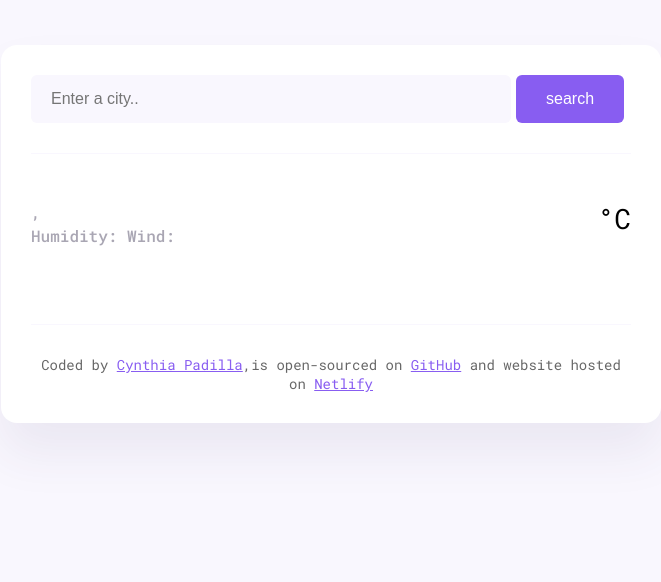
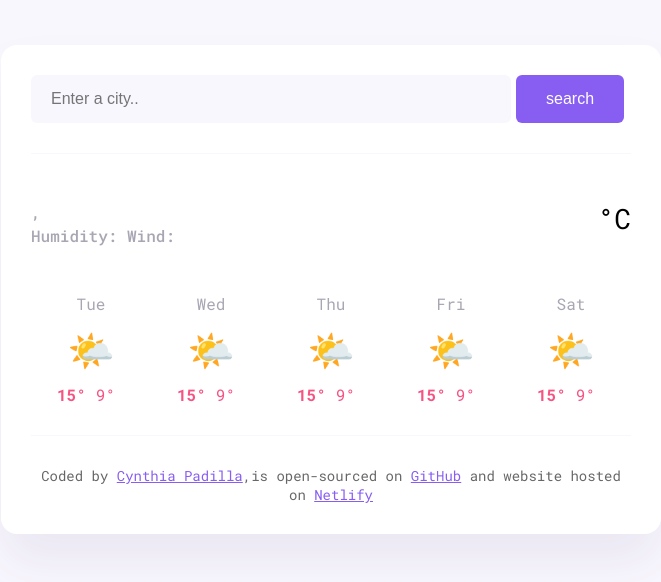
Before and after one commit to CPadilla22/SheCodes-Week8, a plain HTML site: page index.html in a window 1280 px wide. Shown: the whole page, without its empty margins (309-970 px from the left). Drawn offline with nearby package versions, Linux system fonts and the light colour scheme; no server answers.

Commit message:
Inject the forecast html from Java Script

```diff
--- a/src/index.js
+++ b/src/index.js
@@ -58,13 +58,16 @@ searchFormElement.addEventListener("submit", handleSearchSubmit);
 searchCity("Paris");
 
 function displayForecast() {
-  let forecast = document.querySelector("#forecast");
-  let days = ["Mon", "Tue", "Wed", "Thu", "Fri", "Sat", "Sun"];
+  let forecastElement = document.querySelector("#forecast");
+  let forecastHtml = "";
+  let days = ["Tue", "Wed", "Thu", "Fri", "Sat"];
 
   days.forEach(function (day) {
-    forecast.innerHTML = `
+    forecastHtml =
+      forecastHtml +
+      `
   <div class="weather-forecast-day">
-    <div class="weather-forecast-date">Mon</div>
+    <div class="weather-forecast-date">${day}</div>
     <div class="weather-forecast-icon">🌤️</div>
     <div class="weather-forecast-temperatures">
       <div class="weather-class-temperature">
@@ -74,4 +77,6 @@ function displayForecast() {
     </div>
   </div>`;
   });
+  forecastElement.innerHTML = forecastHtml;
 }
+displayForecast();
```
Also changed, not shown: index.html (+10 -0 lines).
